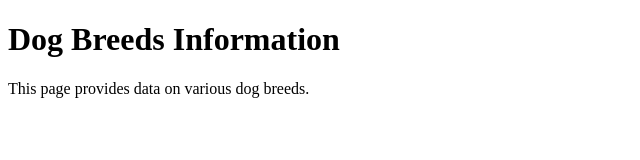
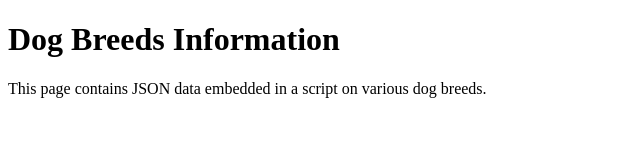
Before and after one commit to aprilcrockett/aprilcrockett.github.io, a plain HTML site: page index.html in a window 1280 px wide. Shown: the whole page, without its empty margins (0-640 px from the left). Drawn offline with Linux system fonts and the light colour scheme.

Commit message:
Update index.html

```diff
--- a/index.html
+++ b/index.html
@@ -6,7 +6,7 @@
 </head>
 <body>
     <h1>Dog Breeds Information</h1>
-    <p>This page provides data on various dog breeds.</p>
+    <p>This page contains JSON data embedded in a script on various dog breeds.</p>
     <!-- Embed your JSON data within a script tag -->
     <script type="application/json" id="dogs-data">
     [
```
